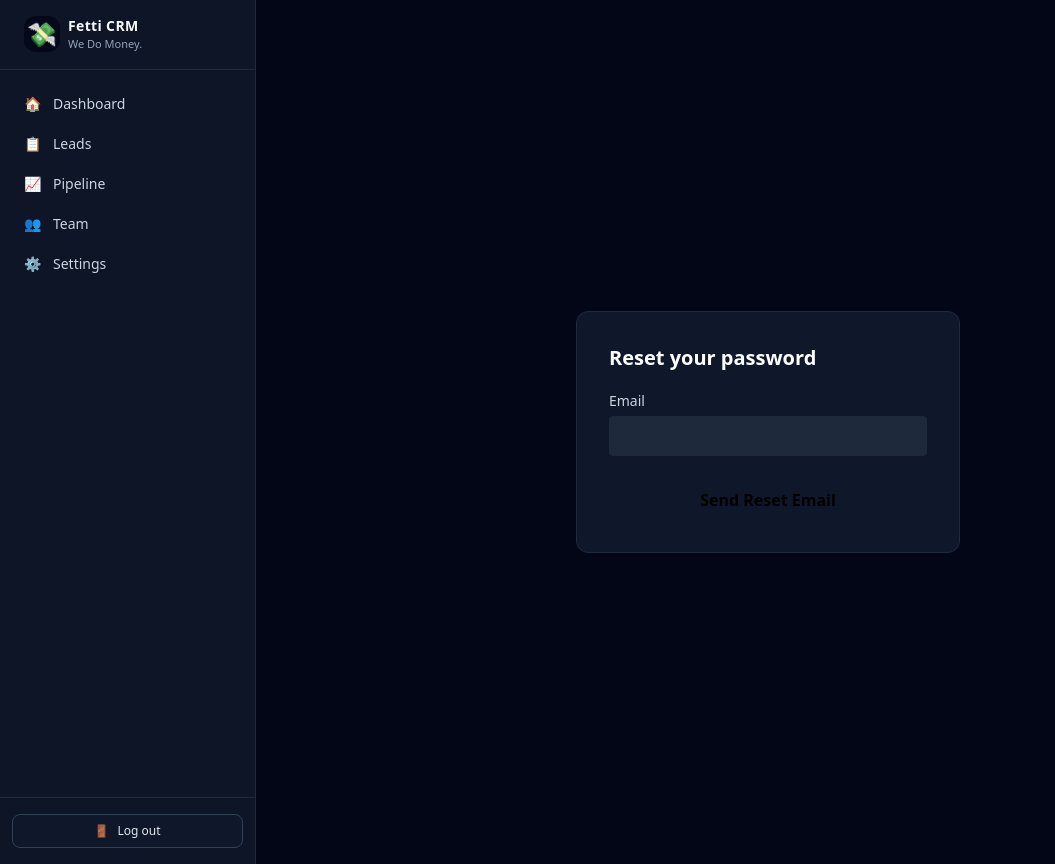
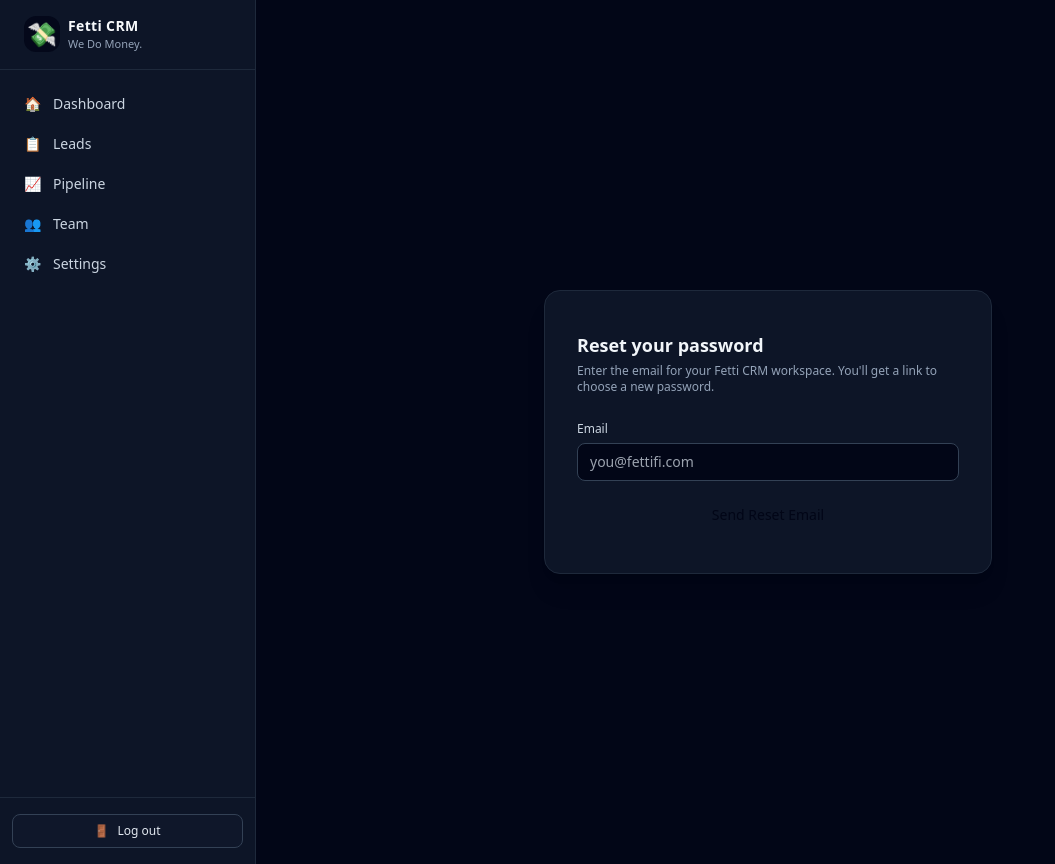
Before and after one commit to Fettifi/fetti_crm_saas_clean, a Next.js app: page /reset-password in a window 1280 px wide. Shown: the whole page, without its empty margins (0-1055 px from the left). Built offline with nearby package versions, Linux system fonts and the light colour scheme; no server answers.

Commit message:
Update page.tsx

```diff
--- a/app/reset-password/page.tsx
+++ b/app/reset-password/page.tsx
@@ -1,68 +1,88 @@
+// app/reset-password/page.tsx
 "use client";
 
-import { useState } from "react";
+import { FormEvent, useState } from "react";
 import { supabase } from "@/lib/supabaseClient";
 
 export default function ResetPasswordPage() {
   const [email, setEmail] = useState("");
-  const [message, setMessage] = useState("");
-  const [error, setError] = useState("");
+  const [loading, setLoading] = useState(false);
+  const [message, setMessage] = useState<string | null>(null);
+  const [error, setError] = useState<string | null>(null);
 
-  async function sendReset(e: React.FormEvent) {
+  async function handleSubmit(e: FormEvent) {
     e.preventDefault();
-    setMessage("");
-    setError("");
+    setLoading(true);
+    setMessage(null);
+    setError(null);
+
+    try {
+      const redirectTo = `${window.location.origin}/update-password`;
 
       const { error } = await supabase.auth.resetPasswordForEmail(email, {
-      redirectTo: `${window.location.origin}/update-password`,
+        redirectTo,
       });
 
       if (error) {
-      setError(error.message);
+        console.error("Reset error:", error);
+        setError(error.message || "Could not send reset email.");
         return;
       }
 
-    setMessage("Password reset email sent. Check your inbox.");
+      setMessage(
+        "Reset email sent. Check your inbox and click the link to set a new password."
+      );
+    } catch (err: any) {
+      console.error(err);
+      setError("Unexpected error sending reset email.");
+    } finally {
+      setLoading(false);
+    }
   }
 
   return (
-    <div className="min-h-screen flex items-center justify-center bg-slate-950">
-      <form
-        onSubmit={sendReset}
-        className="w-full max-w-sm bg-slate-900 p-8 rounded-xl border border-slate-800"
-      >
-        <h2 className="text-xl font-semibold text-white mb-4">
-          Reset your password
-        </h2>
+    <div className="min-h-screen flex items-center justify-center bg-slate-950 text-slate-100">
+      <div className="w-full max-w-md rounded-2xl border border-slate-800 bg-slate-900/90 px-8 py-10 shadow-xl">
+        <h1 className="text-lg font-semibold mb-1">Reset your password</h1>
+        <p className="text-xs text-slate-400 mb-5">
+          Enter the email for your Fetti CRM workspace. You&apos;ll get a link
+          to choose a new password.
+        </p>
 
         {error && (
-          <div className="mb-3 text-red-400 text-sm bg-red-900/20 p-2 rounded">
+          <div className="mb-4 rounded-md bg-red-900/30 border border-red-500/60 px-3 py-2 text-xs text-red-200">
             {error}
           </div>
         )}
 
         {message && (
-          <div className="mb-3 text-green-400 text-sm bg-green-900/20 p-2 rounded">
+          <div className="mb-4 rounded-md bg-emerald-900/30 border border-emerald-500/60 px-3 py-2 text-xs text-emerald-200">
             {message}
           </div>
         )}
 
-        <label className="text-slate-300 text-sm">Email</label>
+        <form onSubmit={handleSubmit} className="space-y-4">
+          <div className="space-y-1">
+            <label className="text-xs text-slate-300">Email</label>
             <input
               type="email"
-          className="w-full mt-1 mb-3 p-2 bg-slate-800 text-white rounded"
+              required
               value={email}
               onChange={(e) => setEmail(e.target.value)}
-          required
+              className="w-full rounded-lg border border-slate-700 bg-slate-950 px-3 py-2 text-sm outline-none focus:border-fettiGreen focus:ring-1 focus:ring-fettiGreen"
+              placeholder="you@fettifi.com"
             />
+          </div>
 
           <button
             type="submit"
-          className="w-full mt-3 p-2 rounded bg-fettiGreen text-black font-semibold"
+            disabled={loading}
+            className="mt-2 w-full rounded-lg bg-fettiGreen px-3 py-2 text-sm font-medium text-slate-950 hover:bg-lime-300 disabled:opacity-60 disabled:cursor-not-allowed"
           >
-          Send Reset Email
+            {loading ? "Sending…" : "Send Reset Email"}
           </button>
         </form>
       </div>
+    </div>
   );
 }
```
Lines whose indentation alone changed are shown as unchanged.
